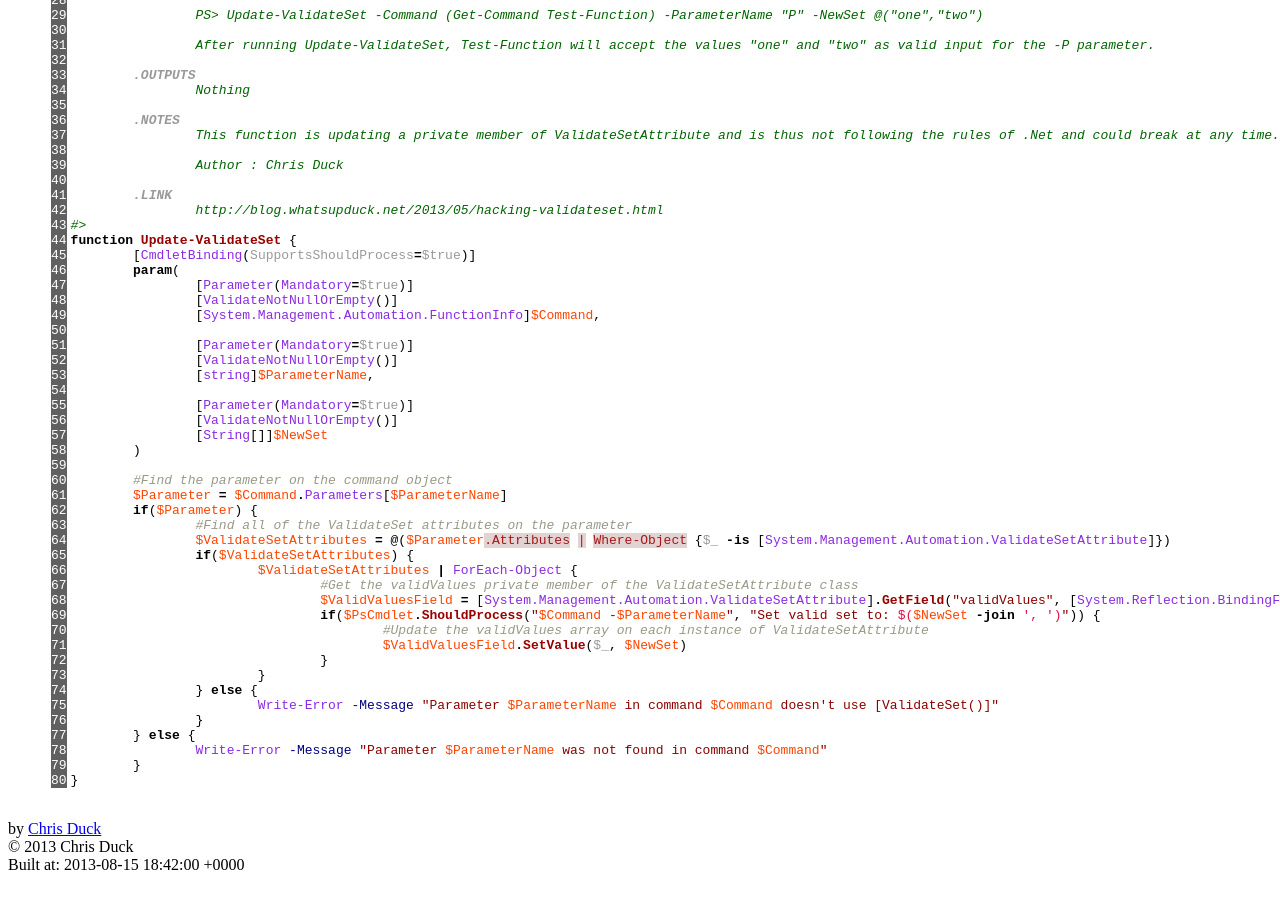
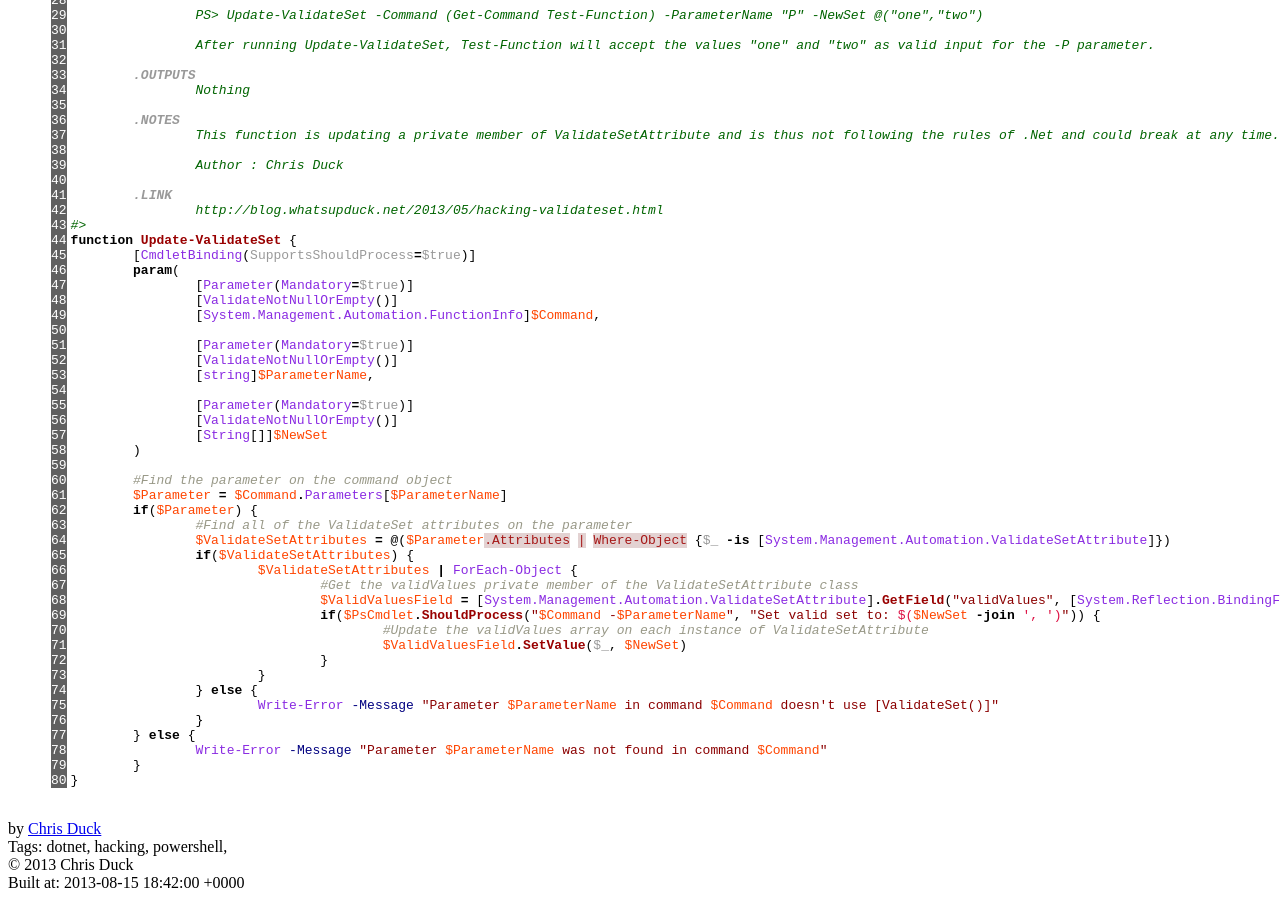
Before and after one commit to gpduck/gpduck.github.io, a Jekyll site: the page built from _posts/2013-05-18-hacking-validateset.markdown, in a window 1280 px wide and 900 px high, scrolled down 897 px. Built offline with Jekyll 4.4.1, drawn with Linux system fonts in a browser that asks for light colours.

Commit message:
crappy tags

```diff
--- a/_layouts/post.html
+++ b/_layouts/post.html
@@ -13,7 +13,10 @@
 				{{ content }}
 			</div>
 			<div id="postfooter">
-				by <a href="{{ page.author.link }}">{{ page.author.name }}</a>
+				by <a href="{{ page.author.link }}">{{ page.author.name }}</a><br />
+				{% unless page.tags == empty %}
+					Tags: {% for tag in page.tags %}{{ tag }}, {% endfor %}
+				{% endunless %}
 			</div>
 		</div>
 		<div id="sidebar">
```
